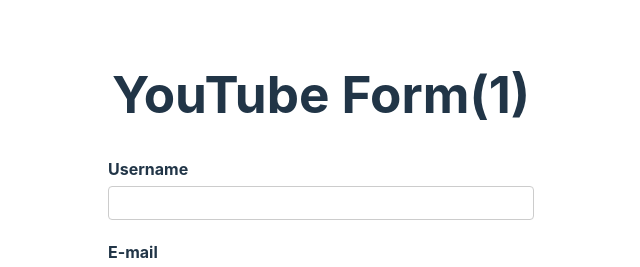
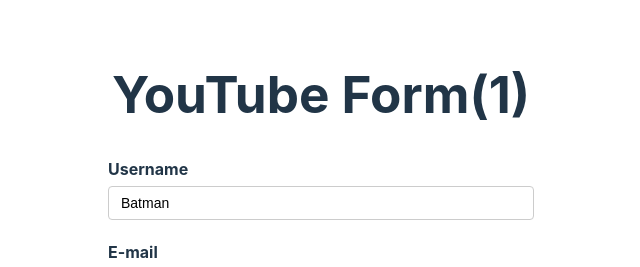
Before and after one commit to Tareq1131/React-Hook-Form, a React (Vite) app: page / in a window 1280 px wide. Shown: the top 267 px of the page, without its empty margins (319-959 px from the left). Built offline with nearby package versions, Linux system fonts and the light colour scheme.

Commit message:
set default value

```diff
--- a/src/components/YouTubeForm.tsx
+++ b/src/components/YouTubeForm.tsx
@@ -9,7 +9,13 @@
 let renderCount = 0;
 const YouTubeForm = () => {
 
-  const form = useForm<FormValues>()
+  const form = useForm<FormValues>({
+    defaultValues:{
+      username: 'Batman',
+      email: '',
+      channel: ''
+    }
+  })
   const { register, control, handleSubmit, formState } = form
   // const { name, ref, onChange, onBlur } = register('username')
   const { errors } = formState;
@@ -49,7 +55,22 @@
             pattern: {
               value: /^[a-zA-Z0-9.!#$%&'*+/=?^_`{|}~-]+@[a-zA-Z0-9-]+(?:\.[a-zA-Z0-9-]+)*$/,
               message: "Invalid email format",
-          }
+            },
+            validate: {
+              notAdmin: (fieldValue) => {
+                return (
+                  fieldValue !== "admin@example.com" ||
+                  "Enter a different email address"
+                );
+              },
+              notBlackListed: (fieldValue) => {
+                return (
+                  !fieldValue.endsWith("baddomain.com") ||
+                  "This domain is not supported"
+                );
+              },
+
+            },
           })} />
           <p className="error">{errors.email?.message}</p>
         </div>
```
Lines whose indentation alone changed are shown as unchanged.
